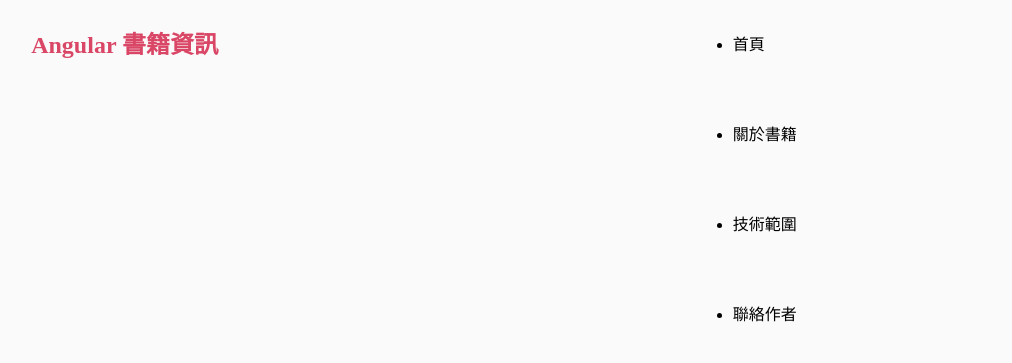
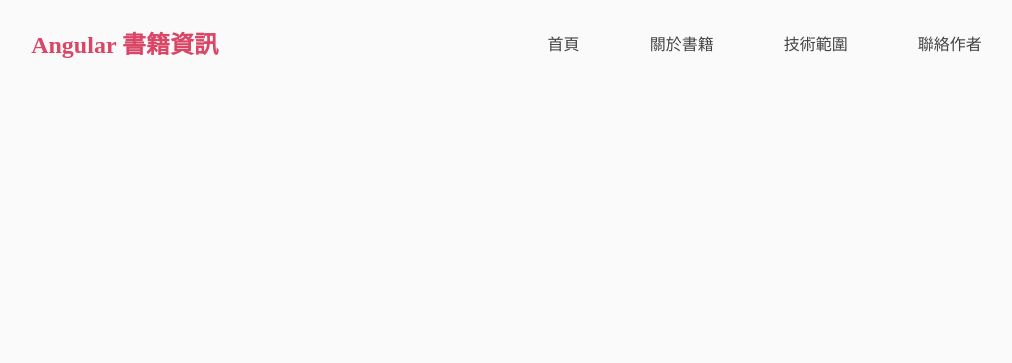
Before and after one commit to mcu-113-1-web-13131394/mcu-113-1-web-13131394, a plain HTML site: page src/index.html in a window 1280 px wide. Shown: the top 363 px of the page, without its empty margins (84-1096 px from the left). Drawn offline with Linux system fonts and the light colour scheme.

Commit message:
feat(nav): 導覽列項目樣式設定實作

```diff
--- a/src/index.html
+++ b/src/index.html
@@ -10,18 +10,18 @@
     <div class="ccontainer">
       <nav>
         <div class="nav-logo">Angular 書籍資訊</div>
-        <ul>
-          <li>
-            <a>首頁</a>
+        <ul class="nav-menu">
+          <li class="nav-item">
+            <a class="nav-link">首頁</a>
           </li>
-          <li>
-            <a>關於書籍</a>
+          <li class="nav-item">
+            <a class="nav-link">關於書籍</a>
           </li>
-          <li>
-            <a>技術範圍</a>
+          <li class="nav-item">
+            <a class="nav-link">技術範圍</a>
           </li>
-          <li>
-            <a>聯絡作者</a>
+          <li class="nav-item">
+            <a class="nav-link">聯絡作者</a>
           </li>
         </ul>
         <div></div>
--- a/src/scss/style.scss
+++ b/src/scss/style.scss
@@ -1,6 +1,8 @@
 :root {
   --body-color: rgb(250, 250, 250);
   --logo-color: rgb(218, 70, 102);
+
+  --text-color: rgb(68, 68, 68);
 }
 
 body {
@@ -30,4 +32,17 @@ nav {
     font-weight: 600;
     color: var(--logo-color);
   }
+
+  ul {
+    display: flex;
+    list-style: none;
+
+    .nav-link {
+      text-decoration: none;
+      color: var(--text-color);
+      font-weight: 500;
+      padding-inline: 15px;
+      margin-inline: 20px;
+    }
+  }
 }
```
Also changed, not shown: src/style.min.css, 1 other file.
